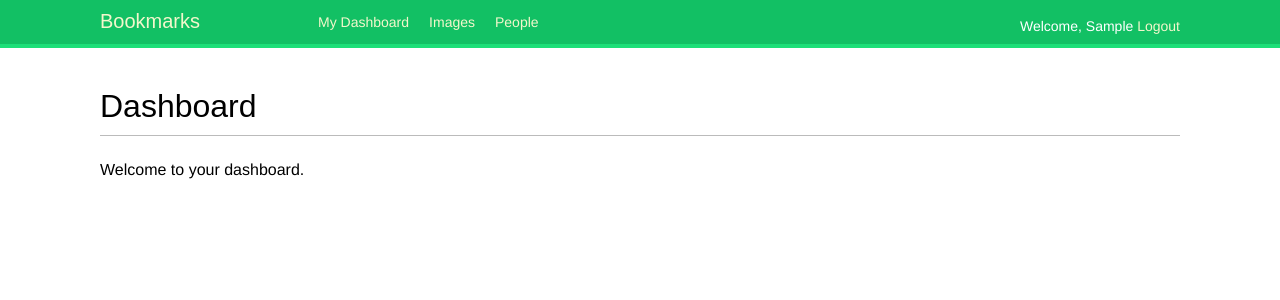
After one commit to Moonida03/Bookmarks, a Django app: page /account/ in a window 1280 px wide. The commit adds this page. Shown: the top 300 px of the page. Run offline with Django 5.2, Linux system fonts and the light colour scheme; the visitor is signed in with stand-in values (Sample User, id 1); some web fonts are replaced.

Commit message:
2.4 Done- add dashboard

```diff
--- a/Bookmarks/settings.py
+++ b/Bookmarks/settings.py
@@ -132,3 +132,5 @@ DEFAULT_AUTO_FIELD = 'django.db.models.BigAutoField'
 
 LOGIN_REDIRECT_URL = '/'
 LOGOUT_REDIRECT_URL = '/account/login/'
+LOGIN_URL = '/account/login/'
+LOGOUT_URL = '/account/logout/'
--- a/account/templates/base.html
+++ b/account/templates/base.html
@@ -2,16 +2,33 @@
 <!DOCTYPE html>
 <html>
 <head>
-<title>{% block title %}{% endblock %}</title>
-<link href="{% static "/css/base.css" %}" rel="stylesheet">
+    <title>{% block title %}Bookmarks{% endblock %}</title>
+    <link href="{% static "/css/base.css" %}" rel="stylesheet">
 </head>
 <body>
 <div id="header">
-<span class="logo">Bookmarks</span>
+    <span class="logo">Bookmarks</span>
+    <nav>
+        <ul class="menu">
+            <li {% if section == 'dashboard' %}class="selected"{% endif %}><a href="{% url 'dashboard' %}">My Dashboard</a></li>
+            <li {% if section == 'images' %}class="selected"{% endif %}><a href="#">Images</a></li>
+            <li {% if section == 'people' %}class="selected"{% endif %}><a href="#">People</a></li>
+        </ul>
+    </nav>
+    <div class="user">
+        <span class="user">
+            {% if user.is_authenticated %}
+                Welcome, {% if user.first_name %}{{ user.first_name }}{% else %}{{ user.username }}{% endif %}
+                <a href="{% url 'logout' %}">Logout</a>
+            {% else %}
+                <a href="{% url 'login' %}">Login</a>
+            {% endif %}
+        </span>
+    </div>
 </div>
 <div id="content">
-{% block content %}
-{% endblock %}
+    {% block content %}
+    {% endblock %}
 </div>
 </body>
 </html>
--- /dev/null
+++ b/account/templates/dashboard.html
@@ -0,0 +1,6 @@
+{% extends "base.html" %}
+{% block title %}Dashboard{% endblock %}
+{% block content %}
+<h1>Dashboard</h1>
+<p>Welcome to your dashboard.</p>
+{% endblock %}
--- a/account/urls.py
+++ b/account/urls.py
@@ -1,10 +1,9 @@
 from django.urls import path
-from django.conf import settings
 from account import views
-from django.conf.urls.static import static
 from django.contrib.auth.views import LoginView, LogoutView
 
 urlpatterns = [
     path('login/', LoginView.as_view(template_name='login.html'), name='login'),
-    path('logout/', LogoutView.as_view(template_name='logged_out.html'), name='logout')
-]+ static(settings.STATIC_URL, document_root=settings.STATIC_ROOT)
+    path('logout/', LogoutView.as_view(template_name='logged_out.html'), name='logout'),
+    path('', views.dashboard, name='dashboard'),
+]
--- a/account/views.py
+++ b/account/views.py
@@ -1,22 +1,9 @@
+from django.contrib.auth.decorators import login_required
 from django.shortcuts import render, redirect
 from django.http import HttpResponse
 from django.contrib.auth import authenticate, login
 from .forms import LoginForm
 
-def user_login(request):
-    if request.method == 'POST':
-        form = LoginForm(request.POST)
-        if form.is_valid():
-            cd = form.cleaned_data
-            user = authenticate(username=cd['username'], password=cd['password'])
-            if user is not None:
-                if user.is_active:
-                    login(request, user)
-                    return HttpResponse('Authenticated successfully!')
-                else:
-                    return HttpResponse('Disabled account!')
-            else:
-                return HttpResponse('Invalid Login!')
-    else:
-        form = LoginForm()
-    return render(request, 'login.html', {'form': form})
+@login_required
+def dashboard(request):
+    return render(request, 'dashboard.html')
```
